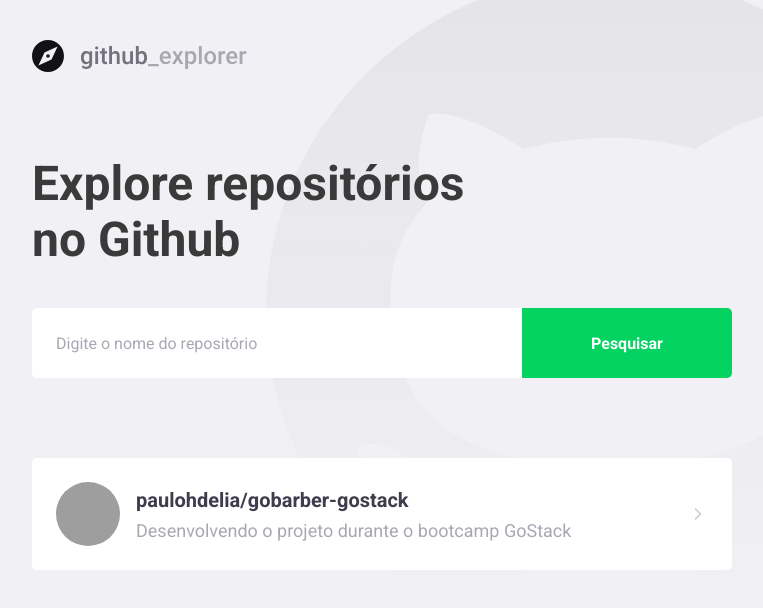
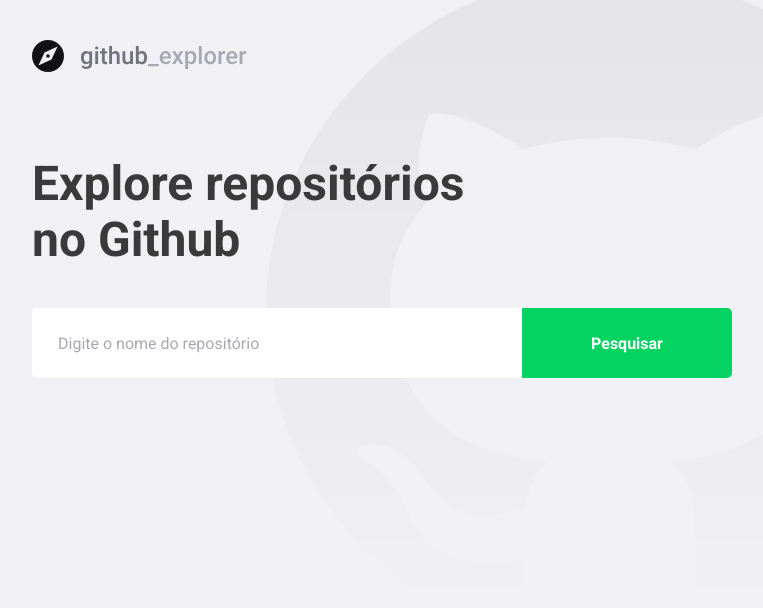
Before and after one commit to paulohdelia/gostack-primeiro-projeto-react, a React (Create React App) app: page / in a window 1280 px wide. Shown: the top 608 px of the page, without its empty margins (148-911 px from the left). Built offline with nearby package versions, Linux system fonts and the light colour scheme; grey boxes are pictures that could not be loaded.

Commit message:
connect to api

```diff
--- a/package.json
+++ b/package.json
@@ -40,6 +40,7 @@
     ]
   },
   "devDependencies": {
+    "@types/axios": "^0.14.0",
     "@types/react-router-dom": "^5.1.6",
     "@types/styled-components": "^5.1.4",
     "@typescript-eslint/eslint-plugin": "^4.9.0",
--- a/src/pages/Dashboard/index.tsx
+++ b/src/pages/Dashboard/index.tsx
@@ -1,35 +1,82 @@
-import React from 'react';
+import React, { FormEvent, useState } from 'react';
 import { FiChevronRight } from 'react-icons/fi';
+
+import api from '../../services/api';
 
 import logoImg from '../../assets/github-explorer-logo.svg';
 
-import { Title, Form, Repositories } from './styles';
+import {
+  Title, Form, Repositories, Error,
+} from './styles';
 
-const Dashboard: React.FC = () => (
+interface Repository {
+  full_name: string;
+  description: string;
+  owner: {
+    login: string;
+    avatar_url: string;
+  }
+}
+
+const Dashboard: React.FC = () => {
+  const [newRepo, setNewRepo] = useState('');
+  const [inputError, setInputError] = useState('');
+  const [repositories, setRepositories] = useState<Repository[]>([]);
+
+  async function handleAddRepository(event: FormEvent<HTMLFormElement>): Promise<void> {
+    event.preventDefault();
+
+    if (!newRepo) {
+      setInputError('Digite o autor/nome do repositório.');
+      return;
+    }
+
+    try {
+      const response = await api.get<Repository>(`repos/${newRepo}`);
+      const repository = response.data;
+
+      setRepositories([...repositories, repository]);
+      setNewRepo('');
+      setInputError('');
+    } catch (err) {
+      setInputError('O repositório não foi encontrado.');
+    }
+  }
+
+  return (
     <>
       <img src={logoImg} alt="Github Explorer" />
       <Title>Explore repositórios no Github</Title>
 
-    <Form>
-      <input placeholder="Digite o nome do repositório" />
+      <Form hasError={!!inputError} onSubmit={handleAddRepository}>
+        <input
+          value={newRepo}
+          onChange={(e) => setNewRepo(e.target.value)}
+          placeholder="Digite o nome do repositório"
+        />
         <button type="submit">Pesquisar</button>
       </Form>
 
+      { inputError && <Error>{inputError}</Error>}
+
       <Repositories>
-      <a href="teste">
+        {repositories.map(({ description, full_name, owner }) => (
+          <a key={full_name} href="teste">
             <img
-          src="https://avatars0.githubusercontent.com/u/47276018?s=60&v=4"
-          alt="Paulo D'Elia"
+              src={owner.avatar_url}
+              alt={owner.login}
             />
 
             <div>
-          <strong>paulohdelia/gobarber-gostack</strong>
-          <p>Desenvolvendo o projeto durante o bootcamp GoStack</p>
+              <strong>{full_name}</strong>
+              <p>{description}</p>
             </div>
 
             <FiChevronRight size={20} />
           </a>
+        ))}
       </Repositories>
     </>
   );
+};
 export default Dashboard;
--- a/src/pages/Dashboard/styles.ts
+++ b/src/pages/Dashboard/styles.ts
@@ -1,5 +1,9 @@
-import styled from 'styled-components';
+import styled, { css } from 'styled-components';
 import { shade } from 'polished';
+
+interface FormProps {
+  hasError: boolean;
+}
 
 export const Title = styled.h1`
   font-size: 48px;
@@ -10,7 +14,7 @@
   margin-top: 80px;
 `;
 
-export const Form = styled.form`
+export const Form = styled.form<FormProps>`
   margin-top: 40px;
   max-width: 700px;
 
@@ -23,6 +27,10 @@
     border: 0;
     border-radius: 5px 0 0 5px;
     color: #3a3a3a;
+
+    border: 2px solid #fff;
+    border-right: 0;
+    ${(props) => props.hasError && css`border-color: #c53030;`}
 
     &::placeholder {
       color: #a8a8b3;
@@ -43,6 +51,12 @@
       background: ${shade(0.2, '#04d361')}
     }
   }
+`;
+
+export const Error = styled.span`
+  display: block;
+  color: #c53030;
+  margin-top: 8px;
 `;
 
 export const Repositories = styled.div`
@@ -77,7 +91,8 @@
     }
 
     div {
-      margin-left: 16px;
+      margin: 0 16px;
+      flex: 1;
 
       strong {
         font-size: 20px;
--- /dev/null
+++ b/src/services/api.ts
@@ -0,0 +1,7 @@
+import axios from 'axios';
+
+const api = axios.create({
+  baseURL: 'https://api.github.com',
+});
+
+export default api;
```
Also changed, not shown: .eslintrc.json, 1 other file (tests, documents, lock files or other folders). Lines whose indentation alone changed are shown as unchanged.
